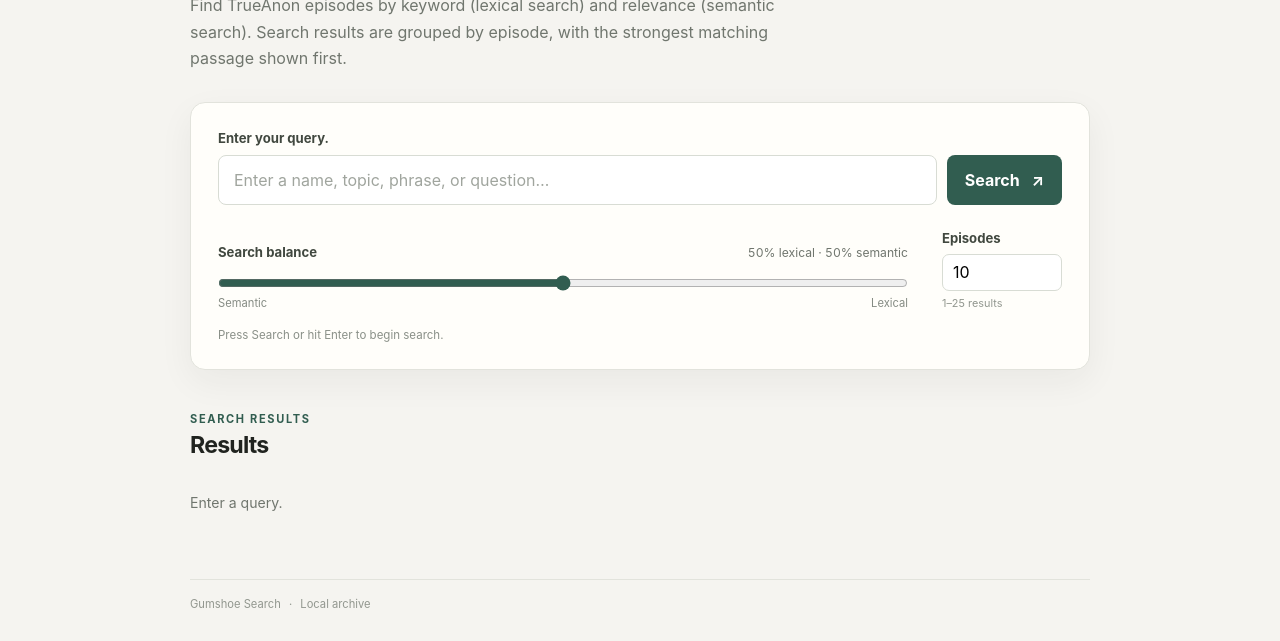
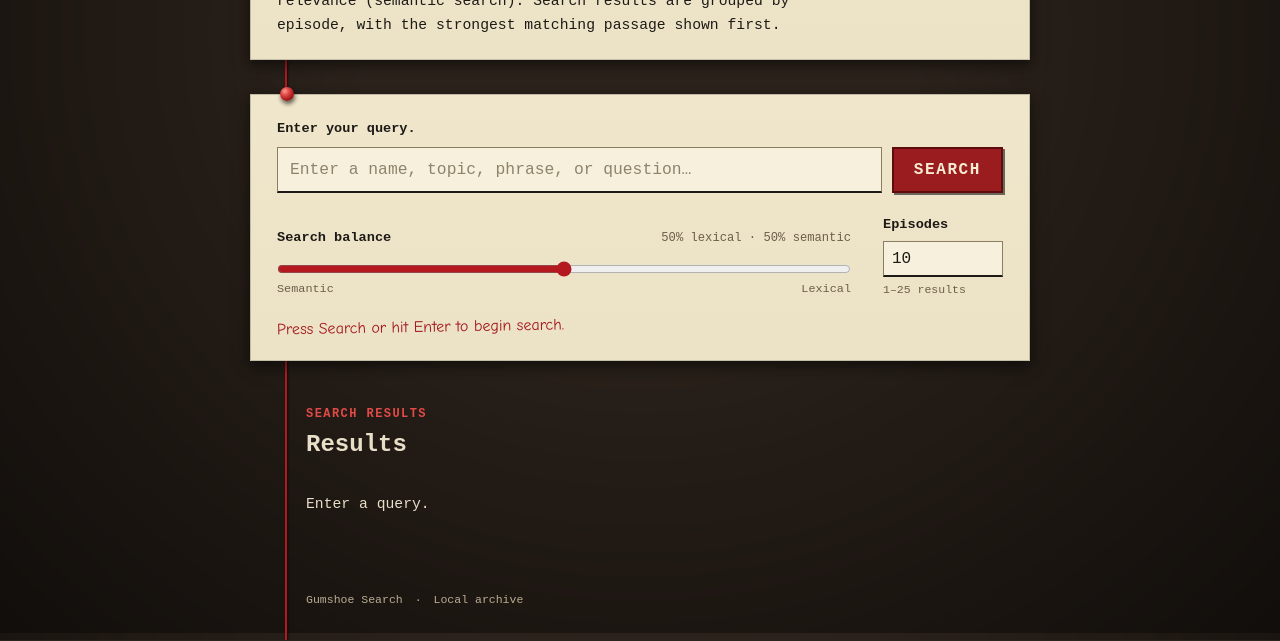
Before and after one commit to benearnthof/SemanticAnon, a plain HTML site: page frontend/index.html in a window 1280 px wide. Shown: the part 167-808 px from the top of the page. Drawn offline with Linux system fonts and the light colour scheme; files that its build step writes are made by us from their sources; files whose address does not match are found by name.

Commit message:
restyle frontend

```diff
--- a/frontend/styles.css
+++ b/frontend/styles.css
@@ -1,82 +1,209 @@
+/* Gumshoe Search: case file on a corkboard.
+   Typed paper pinned to a dark board, one continuous red thread running down the page. */
+
 :root {
-  color-scheme: light;
-  --ink: #20231f;
-  --muted: #70766e;
-  --line: #e2e3dc;
-  --paper: #f5f4f0;
-  --surface: #fffefa;
-  --accent: #315d50;
-  --accent-dark: #24483d;
-  --soft: #edf1ec;
-  --shadow: 0 12px 35px rgba(37, 43, 35, .055);
-  font-family: Inter, ui-sans-serif, system-ui, -apple-system, BlinkMacSystemFont, "Segoe UI", sans-serif;
+  color-scheme: dark light;
+  --board: #2b221b;
+  --paper: #ece2c6;
+  --paper-dark: #e0d4b0;
+  --ink: #1d1a16;
+  --faded: #6b5f4a;
+  --line: #8a7d62;
+  --thread: #b3191f;
+  --thread-dark: #8f1519;
+  --thread-hi: #e04a47;
+  --on-board: #e8dfc8;
+  --on-board-dim: #b9ad92;
+  --type: "Courier Prime", "American Typewriter", "Courier New", Courier, monospace;
+  --pen: "Bradley Hand", "Segoe Print", "Noteworthy", "Comic Sans MS", cursive;
+  --pin-x: 36px; /* centre of the pins and the thread */
+  font-family: var(--type);
 }
 
 * { box-sizing: border-box; }
-body { margin: 0; background: var(--paper); color: var(--ink); }
+html { font-size: 16px; }
+body {
+  margin: 0;
+  color: var(--on-board);
+  font-family: var(--type);
+  line-height: 1.5;
+  background:
+    radial-gradient(ellipse at 50% 25%, transparent 30%, rgba(0, 0, 0, .6) 100%),
+    radial-gradient(rgba(255, 255, 255, .045) 1px, transparent 1.6px) 0 0 / 7px 7px,
+    radial-gradient(rgba(0, 0, 0, .28) 1px, transparent 1.8px) 3px 4px / 11px 11px,
+    var(--board);
+  background-attachment: fixed, scroll, scroll, scroll;
+}
 button, input { font: inherit; }
-.page-shell { width: min(900px, calc(100% - 40px)); margin: 0 auto; padding: 66px 0 30px; }
-.site-header { max-width: 670px; margin: 0 0 30px; }
-.eyebrow { color: var(--accent); font-size: .69rem; font-weight: 750; letter-spacing: .15em; }
-h1 { margin: 10px 0 12px; font-size: clamp(2.2rem, 6vw, 3.45rem); line-height: 1.04; letter-spacing: -.055em; font-weight: 680; }
-.intro { max-width: 620px; margin: 0; color: var(--muted); font-size: 1rem; line-height: 1.65; }
-.search-panel { padding: 27px; background: var(--surface); border: 1px solid var(--line); border-radius: 15px; box-shadow: var(--shadow); }
-.field-label { display: block; color: #41483f; font-size: .82rem; font-weight: 650; }
-.query-row { display: flex; gap: 10px; margin-top: 9px; }
-.query-row input { min-width: 0; flex: 1; height: 50px; padding: 0 15px; color: var(--ink); background: #fff; border: 1px solid #d8dcd4; border-radius: 8px; outline: none; }
-.query-row input:focus, .limit-control input:focus { border-color: var(--accent); box-shadow: 0 0 0 3px rgba(49, 93, 80, .12); }
-.query-row input::placeholder { color: #a0a59e; }
-button { min-width: 112px; padding: 0 18px; border: 0; border-radius: 8px; color: white; background: var(--accent); font-weight: 650; cursor: pointer; transition: background .15s ease, transform .15s ease; }
-button:hover { background: var(--accent-dark); }
-button:active { transform: translateY(1px); }
+
+.page-shell { position: relative; width: min(780px, calc(100% - 32px)); margin: 0 auto; padding: 40px 0 28px; }
+.page-shell > * { position: relative; z-index: 1; }
+
+/* The red thread: one line down the spine of the page, behind the paper */
+.page-shell::before {
+  content: "";
+  position: absolute;
+  z-index: 0;
+  top: 40px;
+  bottom: 0;
+  left: calc(var(--pin-x) - 1px);
+  width: 2px;
+  background: var(--thread);
+  box-shadow: 1px 1px 2px rgba(0, 0, 0, .6);
+}
+
+/* Pins: one on every sheet, centred on the thread */
+.site-header::before,
+.search-panel::before,
+.episode-card::before {
+  content: "";
+  position: absolute;
+  z-index: 2;
+  top: -8px;
+  left: calc(var(--pin-x) - 7px);
+  width: 14px;
+  height: 14px;
+  border-radius: 50%;
+  background: radial-gradient(circle at 35% 30%, #ff9a8f, var(--thread-hi) 30%, #a51a1a 65%, #5e0c0e);
+  box-shadow: 1px 3px 4px rgba(0, 0, 0, .6);
+}
+
+/* Paper */
+.site-header, .search-panel, .episode-card {
+  color: var(--ink);
+  background: linear-gradient(180deg, #efe6cb, var(--paper));
+  border: 1px solid rgba(0, 0, 0, .18);
+  box-shadow: 0 5px 14px rgba(0, 0, 0, .55);
+}
+
+/* Header */
+.site-header { max-width: none; margin: 0 0 34px; padding: 26px 26px 22px; }
+.site-header .eyebrow { display: none; } /* duplicates the h1 */
+h1 {
+  display: inline-block;
+  margin: 0 0 14px;
+  padding: 2px 12px 4px;
+  color: var(--thread);
+  border: 3px solid var(--thread);
+  font-size: clamp(1.5rem, 5vw, 2.1rem);
+  line-height: 1.15;
+  font-weight: bold;
+  letter-spacing: .12em;
+  text-transform: uppercase;
+  transform: rotate(-1.5deg);
+  opacity: .92;
+}
+.intro { max-width: 60ch; margin: 0; font-size: .92rem; line-height: 1.65; }
+
+/* Search form, typed on paper */
+.search-panel { margin: 0; padding: 24px 26px 20px; }
+.field-label { display: block; font-size: .85rem; font-weight: bold; }
+.query-row { display: flex; gap: 10px; margin-top: 7px; }
+.query-row input,
+.limit-control input {
+  min-width: 0;
+  color: var(--ink);
+  background: #f6f0dc;
+  border: 1px solid var(--line);
+  border-bottom: 2px solid var(--ink);
+  border-radius: 0;
+  outline: none;
+  font-family: var(--type);
+}
+.query-row input { flex: 1; height: 46px; padding: 0 12px; font-size: 1.02rem; }
+.query-row input::placeholder { color: #8f836c; }
+.query-row input:focus, .limit-control input:focus { box-shadow: 0 0 0 2px var(--thread); }
+
+button {
+  min-width: 110px;
+  padding: 0 20px;
+  color: #f6ecd2;
+  background: #9b1c1f;
+  border: 2px solid #5e0c0e;
+  border-radius: 0;
+  box-shadow: 2px 2px 0 rgba(0, 0, 0, .55);
+  font-weight: bold;
+  letter-spacing: .1em;
+  text-transform: uppercase;
+  cursor: pointer;
+}
+button:hover { background: var(--thread); }
+button:active { transform: translate(2px, 2px); box-shadow: none; }
 button:disabled { opacity: .6; cursor: wait; }
-button span { margin-left: 8px; }
-.controls-row { display: grid; grid-template-columns: minmax(0, 1fr) 120px; gap: 34px; margin-top: 25px; align-items: end; }
+button span { display: none; } /* no arrow */
+
+:focus-visible { outline: 2px solid var(--thread-hi); outline-offset: 2px; }
+.query-row input:focus-visible, .limit-control input:focus-visible { outline: none; }
+
+.controls-row { display: grid; grid-template-columns: minmax(0, 1fr) 120px; gap: 32px; margin-top: 22px; align-items: end; }
 .control-heading { display: flex; align-items: baseline; justify-content: space-between; gap: 12px; }
-.control-heading output { color: var(--muted); font-size: .76rem; font-variant-numeric: tabular-nums; }
-input[type="range"] { display: block; width: 100%; margin: 15px 0 5px; accent-color: var(--accent); cursor: pointer; }
-.range-labels { display: flex; justify-content: space-between; color: #858b83; font-size: .7rem; }
-.limit-control input { width: 100%; height: 37px; margin-top: 8px; padding: 0 10px; border: 1px solid #d8dcd4; border-radius: 7px; background: #fff; outline: none; }
-.field-hint { display: block; margin-top: 5px; color: #92978f; font-size: .68rem; }
-.submit-hint { margin: 18px 0 0; color: #8a9088; font-size: .72rem; }
-.results-section { margin-top: 42px; min-height: 90px; }
-.results-heading { display: flex; justify-content: space-between; align-items: end; gap: 20px; margin-bottom: 17px; }
-.results-heading h2 { margin: 5px 0 0; font-size: 1.45rem; letter-spacing: -.035em; }
-.results-meta { margin: 0 0 2px; color: var(--muted); font-size: .78rem; font-variant-numeric: tabular-nums; }
-.status { padding: 18px 0; color: var(--muted); font-size: .88rem; }
-.status.error { color: #a13e32; }
-.results-list { display: grid; gap: 13px; }
-.episode-card { overflow: hidden; background: var(--surface); border: 1px solid var(--line); border-radius: 12px; box-shadow: 0 5px 18px rgba(37, 43, 35, .035); }
-.episode-top { display: flex; gap: 15px; align-items: flex-start; padding: 19px 21px 12px; }
-.episode-number { display: grid; place-items: center; flex: 0 0 31px; height: 31px; margin-top: 1px; border-radius: 8px; color: var(--accent); background: var(--soft); font-size: .76rem; font-weight: 750; font-variant-numeric: tabular-nums; }
-.episode-title { margin: 0; font-size: 1.02rem; line-height: 1.4; font-weight: 680; letter-spacing: -.015em; }
-.episode-id { margin-top: 4px; color: #92978f; font-size: .68rem; }
-.passage { padding: 0 21px 18px 67px; }
-.passage-label { margin-bottom: 7px; color: var(--accent); font-size: .66rem; font-weight: 750; letter-spacing: .1em; text-transform: uppercase; }
-.passage-text { margin: 0; color: #454b43; font-size: .88rem; line-height: 1.7; white-space: pre-wrap; overflow-wrap: anywhere; }
-.passage-time { display: inline-block; margin-top: 9px; color: #747b72; font-size: .72rem; font-variant-numeric: tabular-nums; }
-.additional { margin: 0 21px 0 67px; border-top: 1px solid #eceee8; }
-.additional summary { padding: 13px 0 15px; color: var(--accent); font-size: .78rem; font-weight: 650; cursor: pointer; list-style-position: inside; }
-.additional[open] { padding-bottom: 2px; }
-.additional-passage { padding: 0 0 17px; }
-.additional-passage + .additional-passage { padding-top: 14px; border-top: 1px solid #eff0eb; }
-.additional-passage .passage-label { color: #777f75; }
-.empty-additional { margin: 0 21px 17px 67px; color: #8a9088; font-size: .75rem; }
-.site-footer { margin-top: 50px; padding-top: 17px; border-top: 1px solid var(--line); color: #92978f; font-size: .7rem; }
+.control-heading output { color: var(--faded); font-size: .76rem; }
+input[type="range"] { display: block; width: 100%; margin: 12px 0 4px; accent-color: var(--thread); cursor: pointer; }
+.range-labels { display: flex; justify-content: space-between; color: var(--faded); font-size: .74rem; }
+.limit-control input { width: 100%; height: 36px; margin-top: 6px; padding: 0 8px; }
+.field-hint { display: block; margin-top: 4px; color: var(--faded); font-size: .72rem; }
+.submit-hint { display: inline-block; margin: 16px 0 0; color: #a3161b; font-family: var(--pen); font-size: 1rem; transform: rotate(-1deg); }
+
+/* Results, lying on the board */
+.results-section { margin-top: 44px; min-height: 90px; }
+.results-heading, .status, .site-footer { padding-left: 56px; }
+.results-heading { display: flex; justify-content: space-between; align-items: end; gap: 20px; margin-bottom: 24px; }
+.results-heading .eyebrow { color: var(--thread-hi); font-size: .75rem; font-weight: bold; letter-spacing: .12em; }
+.results-heading h2 { margin: 4px 0 0; color: var(--on-board); font-size: 1.5rem; font-weight: bold; }
+.results-meta { margin: 0; color: var(--on-board-dim); font-size: .78rem; }
+.status { padding-top: 6px; padding-bottom: 6px; color: var(--on-board); font-size: .92rem; }
+.status.error { color: #ff8f82; font-weight: bold; }
+.results-list { display: grid; gap: 38px; }
+
+.episode-card { position: relative; }
+.episode-card:nth-child(odd) { transform: rotate(-.25deg); }
+.episode-card:nth-child(even) { transform: rotate(.25deg); }
+.episode-top { display: flex; gap: 14px; align-items: flex-start; padding: 22px 22px 10px; }
+.episode-number { flex: 0 0 auto; padding-top: 2px; color: var(--thread-dark); font-size: .95rem; font-weight: bold; }
+.episode-title { margin: 0; font-size: 1.08rem; line-height: 1.35; font-weight: bold; }
+.episode-id { margin-top: 3px; color: var(--faded); font-size: .72rem; }
+
+/* Passages: typed excerpts with a reference stamp */
+.additional-passage { padding: 0 22px 16px; }
+.additional-passage + .additional-passage { padding-top: 14px; border-top: 1px dashed var(--line); }
+.passage-label { margin-bottom: 5px; color: var(--faded); font-size: .78rem; font-weight: bold; }
+.episode-card > .additional-passage .passage-label {
+  display: inline-block;
+  padding: 0 5px;
+  color: var(--ink);
+  background: linear-gradient(transparent 50%, rgba(226, 186, 40, .6) 50%); /* highlighter */
+}
+.passage-text { margin: 0; font-size: .9rem; line-height: 1.65; white-space: pre-wrap; overflow-wrap: anywhere; }
+.passage-time { display: inline-block; margin-top: 8px; color: var(--thread-dark); font-size: .82rem; font-weight: bold; }
+.passage-time::before { content: "[ "; }
+.passage-time::after { content: " ]"; }
+
+.additional { background: var(--paper-dark); border-top: 1px dashed var(--ink); }
+.additional summary { padding: 10px 22px; color: var(--thread-dark); font-size: .85rem; font-weight: bold; cursor: pointer; }
+.additional summary:hover { text-decoration: underline; }
+.additional[open] summary { padding-bottom: 6px; }
+.additional[open] .additional-passage:first-of-type { padding-top: 8px; }
+.empty-additional { margin: 0; padding: 0 22px 16px; color: var(--faded); font-size: .78rem; font-style: italic; }
+
+.site-footer { margin-top: 56px; padding-top: 14px; padding-bottom: 4px; color: var(--on-board-dim); font-size: .72rem; }
 .site-footer span { padding: 0 5px; }
+
 .visually-hidden { position: absolute; width: 1px; height: 1px; padding: 0; margin: -1px; overflow: hidden; clip: rect(0, 0, 0, 0); white-space: nowrap; border: 0; }
 
 @media (max-width: 600px) {
-  .page-shell { width: min(100% - 28px, 900px); padding-top: 40px; }
-  .search-panel { padding: 20px 17px; }
+  :root { --pin-x: 22px; }
+  .page-shell { width: calc(100% - 20px); padding-top: 32px; }
+  .page-shell::before { top: 32px; }
+  .site-header, .search-panel { padding-left: 16px; padding-right: 16px; }
   .query-row { flex-direction: column; }
-  .query-row button { min-height: 47px; }
-  .controls-row { grid-template-columns: minmax(0, 1fr) 92px; gap: 18px; }
+  .query-row button { min-height: 46px; }
+  .controls-row { grid-template-columns: minmax(0, 1fr) 96px; gap: 18px; }
   .control-heading { display: block; }
-  .control-heading output { display: block; margin-top: 5px; }
-  .episode-top { padding: 16px 15px 11px; }
-  .passage { padding: 0 15px 16px; }
-  .additional { margin-right: 15px; margin-left: 15px; }
-  .empty-additional { margin-left: 15px; margin-right: 15px; }
+  .control-heading output { display: block; margin-top: 4px; }
+  .results-heading, .status, .site-footer { padding-left: 40px; }
   .results-heading { align-items: start; }
+  .episode-top { padding: 20px 16px 8px; }
+  .additional-passage { padding-left: 16px; padding-right: 16px; }
+  .additional summary { padding-left: 16px; padding-right: 16px; }
+  .empty-additional { padding-left: 16px; padding-right: 16px; }
 }
```
